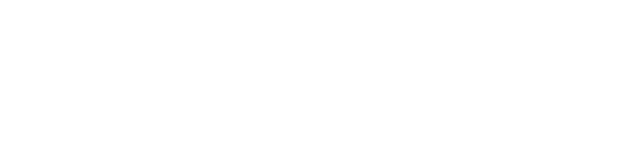
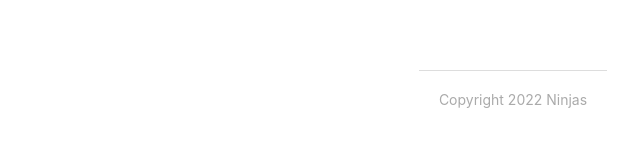
Before and after one commit to DmitrySarancha/Ninjas, a Svelte app: page / in a window 1280 px wide. Shown: the part 242-388 px from the top of the page, without its empty margins (127-767 px from the left). Built offline with nearby package versions, Linux system fonts and the light colour scheme.

Commit message:
create Footer components

```diff
--- a/src/App.svelte
+++ b/src/App.svelte
@@ -1,5 +1,6 @@
 <script>
   import Header from './components/Header.svelte';
+  import Footer from './components/Footer.svelte';
 </script>
 
 <!-- header -->
@@ -9,6 +10,10 @@
 <main>
   <h1>Hello Hinjas</h1>
 </main>
+
+<!-- footer -->
+<Footer />
+
 <style>
   main {
     max-width: 960px;
--- /dev/null
+++ b/src/components/Footer.svelte
@@ -0,0 +1,17 @@
+<footer>
+  <div class="copyright">Copyright 2022 Ninjas</div>
+</footer>
+
+<style>
+  footer {
+    padding: 40px;
+    text-align: center;
+  }
+  .copyright {
+    color: #aaa;
+    font-size: 14px;
+    display: inline-block;
+    padding: 20px;
+    border-top: 1px solid #ddd;
+  }
+</style>
```
